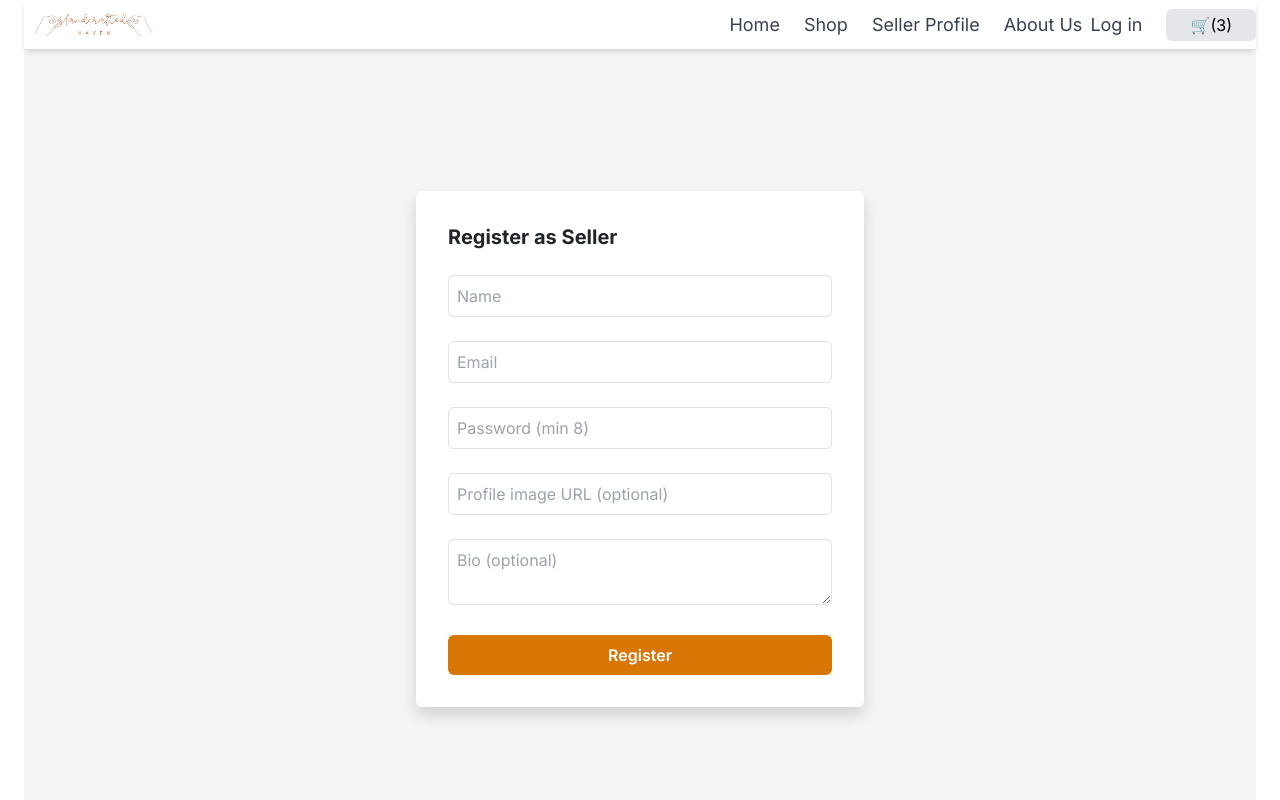
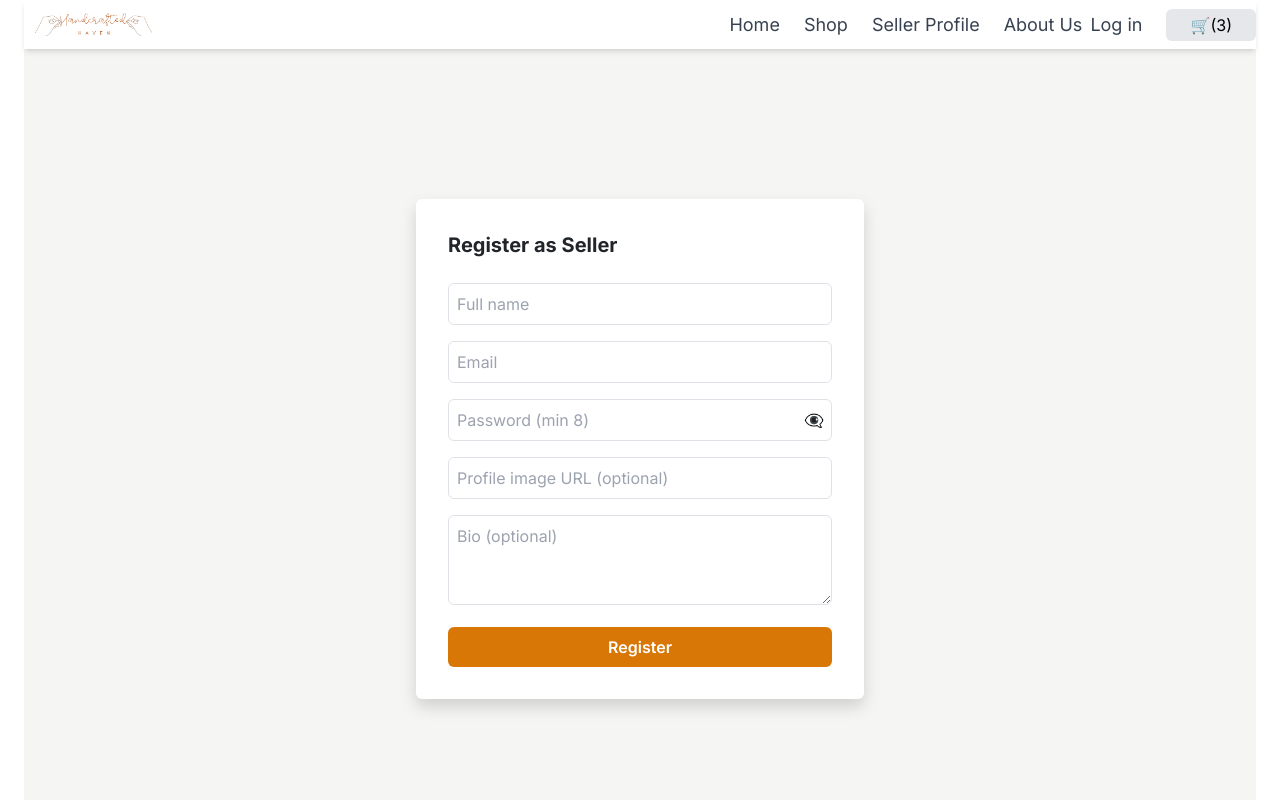
Before and after one commit to KukkikD/WDD430-Group6-Project, a Next.js app: page /register-seller in a window 1280 px wide. Shown: the top 800 px of the page. Built offline with nearby package versions, Linux system fonts and the light colour scheme; no server answers; a web font is replaced by a local one.

Commit message:
adjust Register API / dashboard button / toggle password

```diff
--- a/src/app/api/register-seller/route.ts
+++ b/src/app/api/register-seller/route.ts
@@ -3,7 +3,7 @@ import { NextRequest, NextResponse } from 'next/server';
 export const runtime = 'nodejs';
 
 export function GET() {
-  return NextResponse.json({ ok: true, route: '/api/register-seller' }, { status: 200 });
+  return NextResponse.json({ error: 'Method Not Allowed' }, { status: 405 });
 }
 
 export function OPTIONS() {
--- a/src/app/api/register/route.ts
+++ b/src/app/api/register/route.ts
@@ -2,9 +2,9 @@ import { NextRequest, NextResponse } from 'next/server';
 
 export const runtime = 'nodejs';
 
-// ชั่วคราวเพื่อดีบักว่าแม็ปถูกจริง
+
 export function GET() {
-  return NextResponse.json({ ok: true, route: '/api/register' }, { status: 200 });
+  return NextResponse.json({ error: 'Method Not Allowed' }, { status: 405 });
 }
 
 export function OPTIONS() {
@@ -20,7 +20,7 @@ export function OPTIONS() {
 
 export async function POST(req: NextRequest) {
   try {
-    // 👉 โหลดตอนรัน เพื่อลดโอกาสพังจาก native binding
+
     const [{ default: prisma }, { hash }] = await Promise.all([
       import('@/app/lib/prisma'),
       import('bcryptjs'),
--- a/src/app/register-customer/page.tsx
+++ b/src/app/register-customer/page.tsx
@@ -1,4 +1,5 @@
 'use client';
+
 import { useState, FormEvent } from 'react';
 import { useRouter } from 'next/navigation';
 
@@ -6,13 +7,23 @@ export default function RegisterCustomerPage() {
   const [name, setName] = useState('');
   const [email, setEmail] = useState('');
   const [password, setPassword] = useState('');
-  const [error, setError] = useState<string|null>(null);
+  const [error, setError] = useState<string | null>(null);
+  const [loading, setLoading] = useState(false);
+  const [showPassword, setShowPassword] = useState(false);
   const router = useRouter();
 
-  const onSubmit = async (e: FormEvent) => {
+  async function safeJson(res: Response) {
+    const text = await res.text();
+    try { return text ? JSON.parse(text) : null; } catch { return null; }
+  }
+
+  const onSubmit = async (e: FormEvent<HTMLFormElement>) => {
     e.preventDefault();
+    if (loading) return;
     setError(null);
+    setLoading(true);
 
+    try {
       const base = typeof window !== 'undefined' ? window.location.origin : '';
       const res = await fetch(`${base}/api/register`, {
         method: 'POST',
@@ -20,28 +31,83 @@ export default function RegisterCustomerPage() {
         body: JSON.stringify({ name, email, password }),
         cache: 'no-store',
       });
-    console.log('POST /api/register ->', res.status); //track status 405
+      console.log('POST /api/register ->', res.status);
 
-    // ✅ error message (when status 405 has no body)
-    const text = await res.text();
-    const data = text ? JSON.parse(text) : null;
+      const data = await safeJson(res);
 
       if (!res.ok) {
-      setError(data?.error || `Request failed: ${res.status}`);
+        const fallback =
+          res.status === 409
+            ? 'This email is already registered'
+            : res.status === 400
+            ? (data?.error ?? 'Please check your inputs')
+            : `Request failed: ${res.status}`;
+        setError(data?.error || fallback);
         return;
       }
-    router.push('/login');
+
+      router.push('/login?registered=1');
+    } catch {
+      setError('Network error. Please try again.');
+    } finally {
+      setLoading(false);
+    }
   };
 
   return (
-    <div className="min-h-screen flex items-center justify-center bg-stone-100">
-      <form onSubmit={onSubmit} className="bg-white p-8 shadow rounded w-full max-w-md">
-        <h2 className="text-xl font-bold mb-4">Register as Customer</h2>
-        <input className="w-full mb-4 p-2 border rounded" placeholder="Name" value={name} onChange={e=>setName(e.target.value)} required />
-        <input className="w-full mb-4 p-2 border rounded" type="email" placeholder="Email" value={email} onChange={e=>setEmail(e.target.value)} required />
-        <input className="w-full mb-4 p-2 border rounded" type="password" placeholder="Password (min 8)" value={password} onChange={e=>setPassword(e.target.value)} required />
-        {error && <p className="text-red-600 mb-4">{error}</p>}
-        <button className="w-full bg-amber-600 hover:bg-amber-700 text-white p-2 rounded font-semibold">Register</button>
+    <div className="min-h-screen flex items-center justify-center bg-stone-100 px-4">
+      <form onSubmit={onSubmit} className="bg-white p-8 shadow rounded w-full max-w-md space-y-4">
+        <h2 className="text-xl font-bold">Register as Customer</h2>
+
+        <input
+          className="w-full p-2 border rounded"
+          placeholder="Full name"
+          value={name}
+          onChange={(e) => setName(e.target.value)}
+          autoComplete="name"
+          required
+        />
+        <input
+          className="w-full p-2 border rounded"
+          type="email"
+          placeholder="Email"
+          value={email}
+          onChange={(e) => setEmail(e.target.value)}
+          autoComplete="email"
+          required
+        />
+        <div className="relative">
+          <input
+            className="w-full p-2 pr-10 border rounded"
+            type={showPassword ? 'text' : 'password'}
+            placeholder="Password (min 8)"
+            value={password}
+            onChange={(e) => setPassword(e.target.value)}
+            autoComplete="new-password"
+            minLength={8}
+            required
+          />
+          <button
+            type="button"
+            onClick={() => setShowPassword((s) => !s)}
+            className="absolute right-2 top-1/2 -translate-y-1/2 text-gray-500 hover:text-gray-700 focus:outline-none"
+            aria-label={showPassword ? 'Hide password' : 'Show password'}
+            tabIndex={-1}
+          >
+            {showPassword ? '👁️' : '👁️‍🗨️'}
+          </button>
+        </div>
+
+
+        {error && <p className="text-red-600">{error}</p>}
+
+        <button
+          type="submit"
+          disabled={loading}
+          className="w-full bg-amber-600 hover:bg-amber-700 disabled:opacity-60 text-white p-2 rounded font-semibold"
+        >
+          {loading ? 'Registering...' : 'Register'}
+        </button>
       </form>
     </div>
   );
--- a/src/app/register-seller/page.tsx
+++ b/src/app/register-seller/page.tsx
@@ -1,16 +1,36 @@
 'use client';
+
 import { useState, FormEvent } from 'react';
 import { useRouter } from 'next/navigation';
 
+type SellerForm = {
+  name: string;
+  email: string;
+  password: string;
+  profileImage?: string;
+  bio?: string;
+};
+
 export default function RegisterSellerPage() {
-  const [form, setForm] = useState({ name:'', email:'', password:'', profileImage:'', bio:'' });
-  const [error, setError] = useState<string|null>(null);
+  const [form, setForm] = useState<SellerForm>({ name: '', email: '', password: '', profileImage: '', bio: '' });
+  const [error, setError] = useState<string | null>(null);
+  const [loading, setLoading] = useState(false);
+  const [showPassword, setShowPassword] = useState(false);
+
   const router = useRouter();
 
-  const onSubmit = async (e: FormEvent) => {
+  async function safeJson(res: Response) {
+    const text = await res.text();
+    try { return text ? JSON.parse(text) : null; } catch { return null; }
+  }
+
+  const onSubmit = async (e: FormEvent<HTMLFormElement>) => {
     e.preventDefault();
+    if (loading) return;
     setError(null);
+    setLoading(true);
 
+    try {
       const base = typeof window !== 'undefined' ? window.location.origin : '';
       const res = await fetch(`${base}/api/register-seller`, {
         method: 'POST',
@@ -18,34 +38,98 @@ export default function RegisterSellerPage() {
         body: JSON.stringify(form),
         cache: 'no-store',
       });
-    console.log('POST /api/register-seller ->', res.status); //track status 405
+      console.log('POST /api/register-seller ->', res.status);
 
-    const text = await res.text();
-    const data = text ? JSON.parse(text) : null;
+      const data = await safeJson(res);
 
       if (!res.ok) {
-      setError(data?.error || `Request failed: ${res.status}`);
+        const fallback =
+          res.status === 409
+            ? 'This email is already registered'
+            : res.status === 400
+            ? (data?.error ?? 'Please check your inputs')
+            : `Request failed: ${res.status}`;
+        setError(data?.error || fallback);
         return;
       }
-    router.push('/login');
+
+      router.push('/login?registered=1');
+    } catch {
+      setError('Network error. Please try again.');
+    } finally {
+      setLoading(false);
+    }
   };
 
   return (
-    <div className="min-h-screen flex items-center justify-center bg-stone-100">
-      <form onSubmit={onSubmit} className="bg-white p-8 shadow rounded w-full max-w-md">
-        <h2 className="text-xl font-bold mb-4">Register as Seller</h2>
-        <input className="w-full mb-4 p-2 border rounded" placeholder="Name"
-               value={form.name} onChange={e=>setForm({...form, name:e.target.value})} required />
-        <input className="w-full mb-4 p-2 border rounded" type="email" placeholder="Email"
-               value={form.email} onChange={e=>setForm({...form, email:e.target.value})} required />
-        <input className="w-full mb-4 p-2 border rounded" type="password" placeholder="Password (min 8)"
-               value={form.password} onChange={e=>setForm({...form, password:e.target.value})} required />
-        <input className="w-full mb-4 p-2 border rounded" placeholder="Profile image URL (optional)"
-               value={form.profileImage} onChange={e=>setForm({...form, profileImage:e.target.value})} />
-        <textarea className="w-full mb-4 p-2 border rounded" placeholder="Bio (optional)"
-               value={form.bio} onChange={e=>setForm({...form, bio:e.target.value})} />
-        {error && <p className="text-red-600 mb-4">{error}</p>}
-        <button className="w-full bg-amber-600 hover:bg-amber-700 text-white p-2 rounded font-semibold">Register</button>
+    <div className="min-h-screen flex items-center justify-center bg-stone-100 px-4">
+      <form onSubmit={onSubmit} className="bg-white p-8 shadow rounded w-full max-w-md space-y-4">
+        <h2 className="text-xl font-bold">Register as Seller</h2>
+
+        <input
+          className="w-full p-2 border rounded"
+          placeholder="Full name"
+          value={form.name}
+          onChange={(e) => setForm({ ...form, name: e.target.value })}
+          autoComplete="name"
+          required
+        />
+        <input
+          className="w-full p-2 border rounded"
+          type="email"
+          placeholder="Email"
+          value={form.email}
+          onChange={(e) => setForm({ ...form, email: e.target.value })}
+          autoComplete="email"
+          required
+        />
+        <div className="relative">
+          <input
+            className="w-full p-2 pr-10 border rounded"
+            type={showPassword ? 'text' : 'password'}
+            placeholder="Password (min 8)"
+            value={form.password}
+            onChange={(e) => setForm({ ...form, password: e.target.value })}
+            autoComplete="new-password"
+            minLength={8}
+            required
+          />
+          <button
+            type="button"
+            onClick={() => setShowPassword((s) => !s)}
+            className="absolute right-2 top-1/2 -translate-y-1/2 text-gray-500 hover:text-gray-700 focus:outline-none"
+            aria-label={showPassword ? 'Hide password' : 'Show password'}
+            tabIndex={-1}
+          >
+            {showPassword ? '👁️' : '👁️‍🗨️'}
+          </button>
+        </div>
+
+        <input
+          className="w-full p-2 border rounded"
+          type="url"
+          placeholder="Profile image URL (optional)"
+          value={form.profileImage ?? ''}
+          onChange={(e) => setForm({ ...form, profileImage: e.target.value })}
+          autoComplete="off"
+        />
+        <textarea
+          className="w-full p-2 border rounded"
+          placeholder="Bio (optional)"
+          value={form.bio ?? ''}
+          onChange={(e) => setForm({ ...form, bio: e.target.value })}
+          rows={3}
+        />
+
+        {error && <p className="text-red-600">{error}</p>}
+
+        <button
+          type="submit"
+          disabled={loading}
+          className="w-full bg-amber-600 hover:bg-amber-700 disabled:opacity-60 text-white p-2 rounded font-semibold"
+        >
+          {loading ? 'Registering...' : 'Register'}
+        </button>
       </form>
     </div>
   );
```
Also changed, not shown: src/ui/components/Navbar.tsx (+4 -10 lines). Lines whose indentation alone changed are shown as unchanged.
